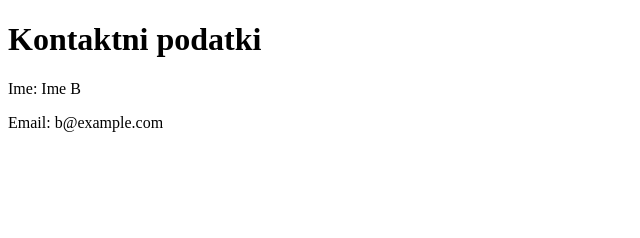
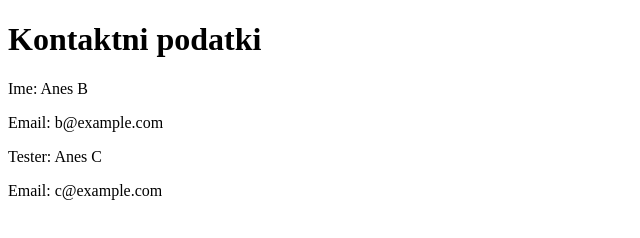
Before and after one commit to Bosanes/Naloga7, a plain HTML site: page kontakt.html in a window 1280 px wide. Shown: the whole page, without its empty margins (0-640 px from the left). Drawn offline with Linux system fonts and the light colour scheme.

Commit message:
Update kontakt.html

```diff
--- a/kontakt.html
+++ b/kontakt.html
@@ -6,7 +6,10 @@
 </head>
 <body>
     <h1>Kontaktni podatki</h1>
-    <p>Ime: Ime B</p>
+    <p>Ime: Anes B</p>
     <p>Email: b@example.com</p>
+    <p>Tester: Anes C</p>
+    <p>Email: c@example.com</p>
+
 </body>
 </html>
```
